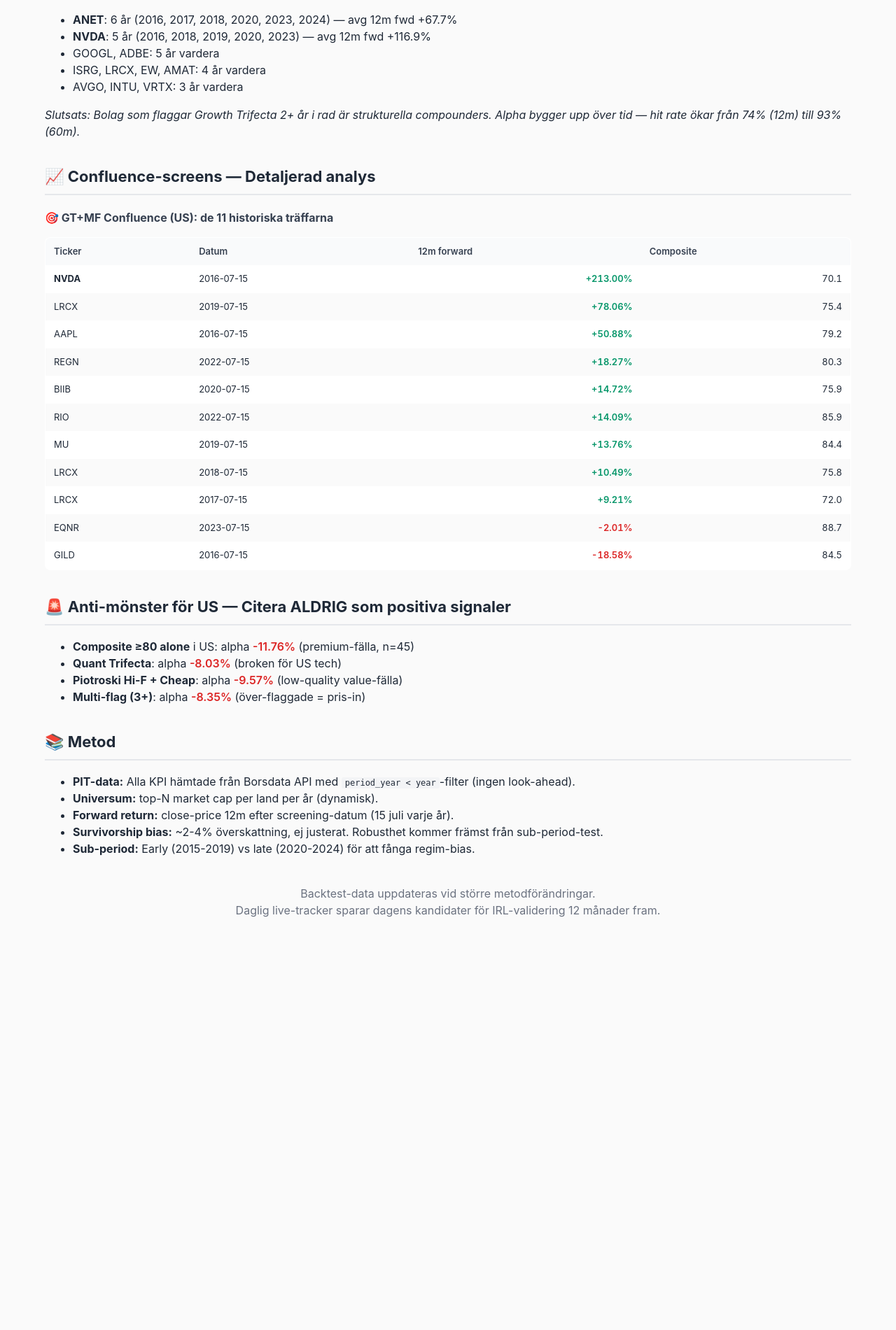
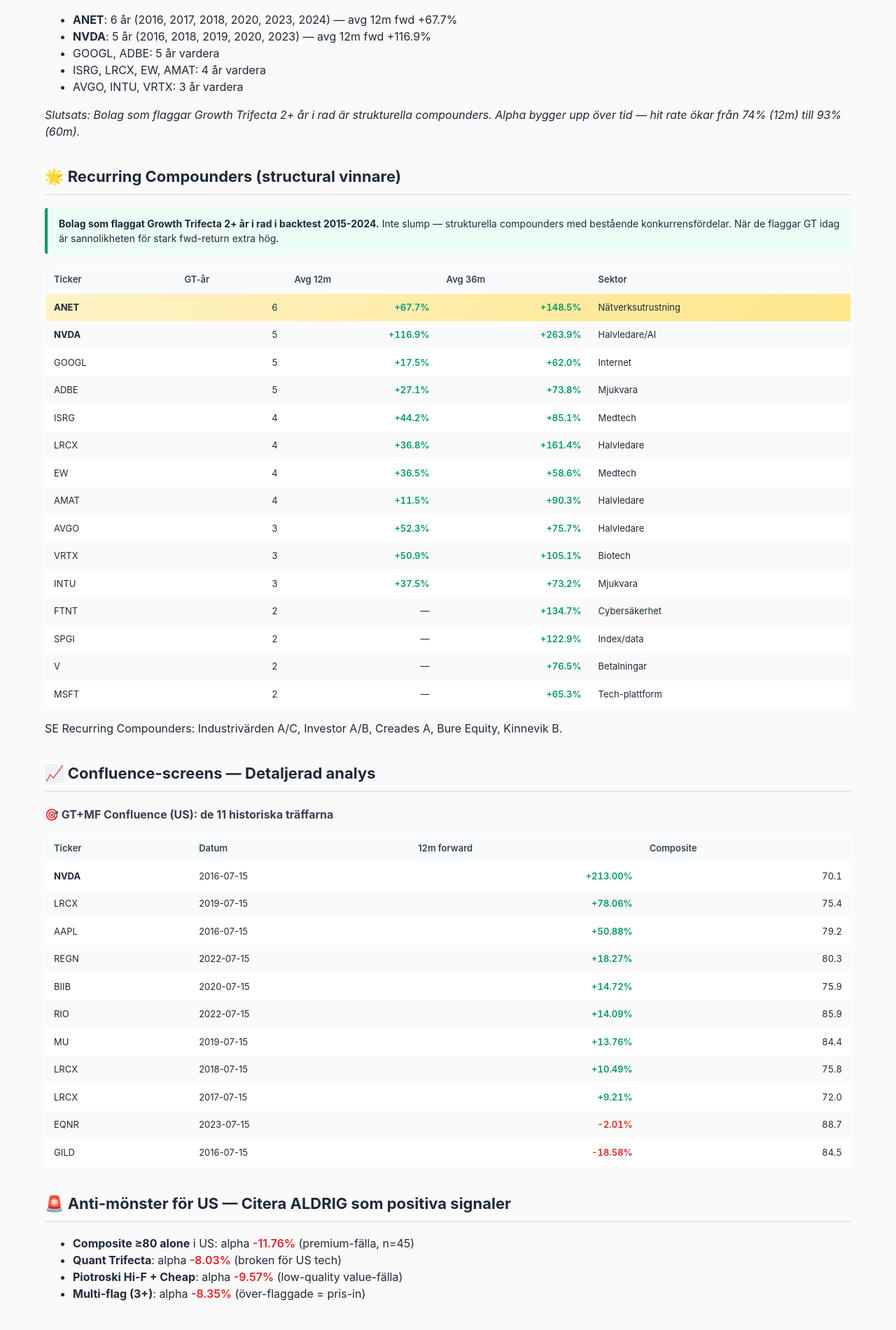
Before and after one commit to dennisdemirtok/daktier, a Flask app: template templates/backtest_report.html in a window 1280 px wide. Shown: the part 3047-4948 px from the top of the page at 70% size. Before the commit the page ends 4358 px from the top, so only its background shows below. Run offline with Flask 3, Linux system fonts and the light colour scheme; the template is opened without the code that fills it, so the values that code supplies are empty.

Commit message:
feat: Recurring Compounders-tabell i publik backtest-rapport
Visar alla 15 hardcoded US recurring compounders med GT-år och
historiska 12m + 36m fwd-returns. ANET +148% avg 36m, NVDA +264%
avg 36m är massiva vinnare över längre tid.

Co-Authored-By: Claude Opus 4.7 <noreply@anthropic.com>

```diff
--- a/templates/backtest_report.html
+++ b/templates/backtest_report.html
@@ -312,6 +312,39 @@
 <p><em>Slutsats: Bolag som flaggar Growth Trifecta 2+ år i rad är strukturella compounders.
 Alpha bygger upp över tid — hit rate ökar från 74% (12m) till 93% (60m).</em></p>
 
+<h2>🌟 Recurring Compounders (structural vinnare)</h2>
+
+<div class="insight">
+  <strong>Bolag som flaggat Growth Trifecta 2+ år i rad i backtest 2015-2024.</strong>
+  Inte slump — strukturella compounders med bestående konkurrensfördelar.
+  När de flaggar GT idag är sannolikheten för stark fwd-return extra hög.
+</div>
+
+<table>
+  <thead>
+    <tr><th>Ticker</th><th class="num">GT-år</th><th class="num">Avg 12m</th><th class="num">Avg 36m</th><th>Sektor</th></tr>
+  </thead>
+  <tbody>
+    <tr class="winner"><td><strong>ANET</strong></td><td class="num">6</td><td class="num pos">+67.7%</td><td class="num pos">+148.5%</td><td>Nätverksutrustning</td></tr>
+    <tr class="winner"><td><strong>NVDA</strong></td><td class="num">5</td><td class="num pos">+116.9%</td><td class="num pos">+263.9%</td><td>Halvledare/AI</td></tr>
+    <tr><td>GOOGL</td><td class="num">5</td><td class="num pos">+17.5%</td><td class="num pos">+62.0%</td><td>Internet</td></tr>
+    <tr><td>ADBE</td><td class="num">5</td><td class="num pos">+27.1%</td><td class="num pos">+73.8%</td><td>Mjukvara</td></tr>
+    <tr><td>ISRG</td><td class="num">4</td><td class="num pos">+44.2%</td><td class="num pos">+85.1%</td><td>Medtech</td></tr>
+    <tr><td>LRCX</td><td class="num">4</td><td class="num pos">+36.8%</td><td class="num pos">+161.4%</td><td>Halvledare</td></tr>
+    <tr><td>EW</td><td class="num">4</td><td class="num pos">+36.5%</td><td class="num pos">+58.6%</td><td>Medtech</td></tr>
+    <tr><td>AMAT</td><td class="num">4</td><td class="num pos">+11.5%</td><td class="num pos">+90.3%</td><td>Halvledare</td></tr>
+    <tr><td>AVGO</td><td class="num">3</td><td class="num pos">+52.3%</td><td class="num pos">+75.7%</td><td>Halvledare</td></tr>
+    <tr><td>VRTX</td><td class="num">3</td><td class="num pos">+50.9%</td><td class="num pos">+105.1%</td><td>Biotech</td></tr>
+    <tr><td>INTU</td><td class="num">3</td><td class="num pos">+37.5%</td><td class="num pos">+73.2%</td><td>Mjukvara</td></tr>
+    <tr><td>FTNT</td><td class="num">2</td><td class="num">—</td><td class="num pos">+134.7%</td><td>Cybersäkerhet</td></tr>
+    <tr><td>SPGI</td><td class="num">2</td><td class="num">—</td><td class="num pos">+122.9%</td><td>Index/data</td></tr>
+    <tr><td>V</td><td class="num">2</td><td class="num">—</td><td class="num pos">+76.5%</td><td>Betalningar</td></tr>
+    <tr><td>MSFT</td><td class="num">2</td><td class="num">—</td><td class="num pos">+65.3%</td><td>Tech-plattform</td></tr>
+  </tbody>
+</table>
+
+<p>SE Recurring Compounders: Industrivärden A/C, Investor A/B, Creades A, Bure Equity, Kinnevik B.</p>
+
 <h2>📈 Confluence-screens — Detaljerad analys</h2>
 
 <h3>🎯 GT+MF Confluence (US): de 11 historiska träffarna</h3>
```
